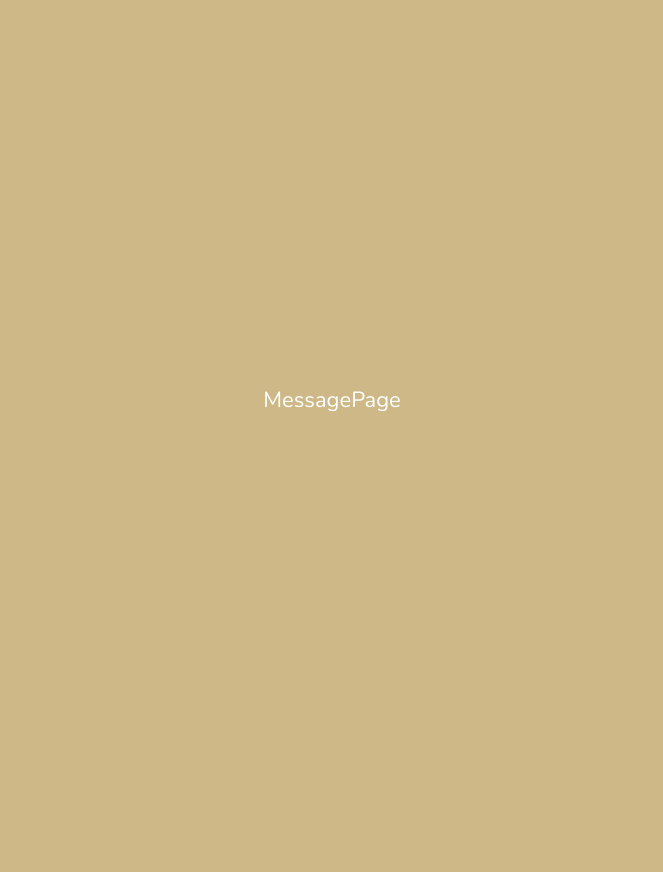
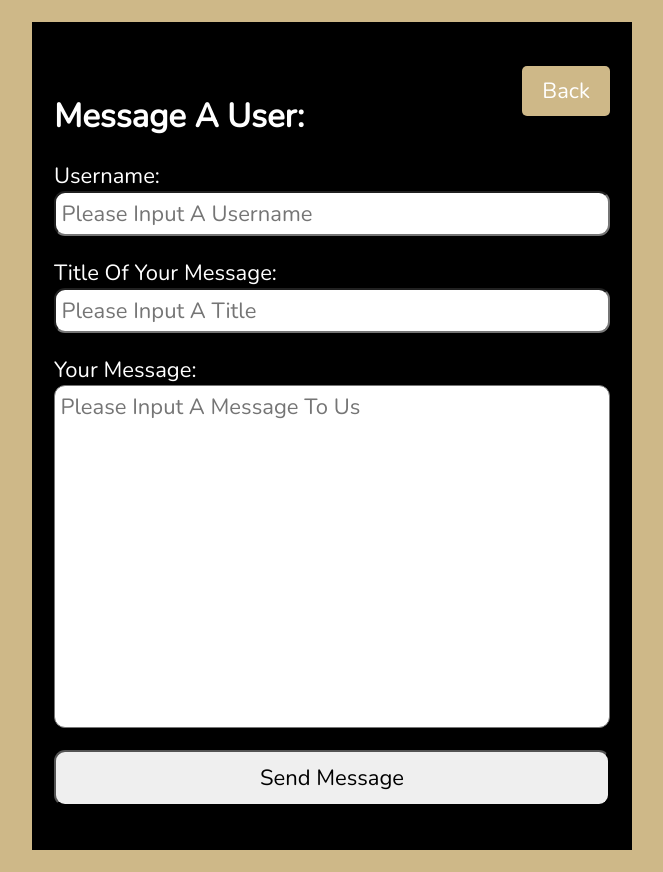
Before and after one commit to AdityaGupta03/PurdueHub, a React (Create React App) app in the folder register_ui/register-ui/: page /message-user in a window 1280 px wide. Shown: the whole page, without its empty margins (308-971 px from the left). Before the commit the page ends 800 px from the top, so only its background shows below. Built offline with nearby package versions, Linux system fonts and the light colour scheme.

Commit message:
Message a general user UI finish, begin work on search bar

```diff
--- a/register_ui/register-ui/src/MessagePage.js
+++ b/register_ui/register-ui/src/MessagePage.js
@@ -1,8 +1,142 @@
-import React from 'react'
+import React, { useEffect, useState, useRef } from 'react';
+import { useParams, useNavigate, Link } from 'react-router-dom';
+import temp from './temporary-profile.jpeg' // temp picture
+import './Profile.css' // css pulled online
+
+import { ToastContainer, toast } from 'react-toastify'; // NEW
+import 'react-toastify/dist/ReactToastify.css'; // NEW
+import './Club.css'
+
 
 function MessagePage() {
+  const [username, setUsername] = useState(''); // username of person being messaged
+  const [formData, setFormData] = useState({ username: '', message: '', title: ''});
+
+  const navigate = useNavigate();
+
+  const [title, setTitle] = useState('');
+  const [message, setMessage] = useState('');
+  const [success, setSuccess] = useState(false);
+  const [errMsg, setErrMsg] = useState('');
+
+  const [ isBlocked, setIsBlocked ] = useState(false); // user who is being messaged is blocked
+  const [ isBanned, setIsBanned ] = useState(false); // user who is being messaged is banned
+
+  const errRef = useRef(); // NEW
+
+  useEffect(() => {
+    setErrMsg('');
+}, [formData.username, formData.title, formData.message])
+
+  const headBack = () => {
+    navigate("/");
+  }
+
+  const handleSubmit = async (e) => { // NEW
+    e.preventDefault();
+
+    if(formData.username === '') {
+      setErrMsg('Empty Username');
+      return;
+    }
+    if(formData.title === '') {
+      setErrMsg('Empty Title');
+      return;
+    }
+    if(formData.message === '') {
+      setErrMsg('Empty Message');
+      return;
+    }
+    if(isBlocked) {
+        setErrMsg("User is blocked, can't send message");
+        return;
+    }
+    if(isBanned) {
+      setErrMsg("User is banned, can't send message");
+      return;
+    }
+    if(formData.username != "Billy") {
+      // IF USERNAME DOES NOT EXIST!
+      setErrMsg("User does not exist, try again")
+      return
+    }
+    // IF INFORMATION IS CORRECT AND SENT SUCCESSFULLY LOGIC HERE:
+    toast.success('Successfully Sent Your Message!', {
+      position: "top-right",
+      autoClose: 3000,
+      hideProgressBar: true,
+      closeOnClick: true,
+      pauseOnHover: true,
+      draggable: true,
+      progress: undefined,
+      theme: "dark",
+    });
+    setFormData({ username: '', message: '' , title: ''});
+  }
+
+
   return (
-    <div>MessagePage</div>
+    <>
+    <ToastContainer
+            theme="colored"
+            position="top-right"
+            autoClose={5000}
+            hideProgressBar={true}
+            newestOnTop={false}
+            closeOnClick
+            rtl={false}
+            pauseOnFocusLoss
+            draggable
+            pauseOnHover
+        />
+        <div>
+        <section style={{maxWidth: 'auto', minWidth: '600px'}}>
+          <div className='containbtn'>
+            <div>
+              <button onClick={headBack} className='actualbtn'>Back</button>
+            </div>
+          </div>
+          <h1>Message A User:</h1>
+            <p ref={errRef} className={errMsg ? "errmsg" : "offsreen"}>{errMsg}</p>
+              <form onSubmit={handleSubmit}>
+                <label htmlFor='username'>
+                  Username:
+                </label>
+                <input
+                  type="text"
+                  value={formData.username}
+                  placeholder='Please Input A Username'
+                  id='username'
+                  autoComplete='off'
+                  onChange={(e) => setFormData({...formData, username: e.target.value})}
+                />
+                <label htmlFor='title'>
+                  Title Of Your Message:
+                </label>
+               <input
+                  type="text"
+                  value={formData.title}
+                  placeholder='Please Input A Title'
+                  id='title'
+                  autoComplete='off'
+                  onChange={(e) =>  setFormData({...formData, title: e.target.value})}
+                />
+                <label htmlFor='message'>Your Message:</label>
+                  <textarea
+                    id='message'
+                    value={formData.message}
+                    placeholder='Please Input A Message To Us'
+                    rows={11}
+                    cols={40}
+                    onChange={(e) =>  setFormData({...formData, message: e.target.value})}
+                  />
+                <button type='submit'>
+                  Send Message
+                </button>
+              </form>
+          </section>
+        </div>
+    </>
   )
 }
 
```
